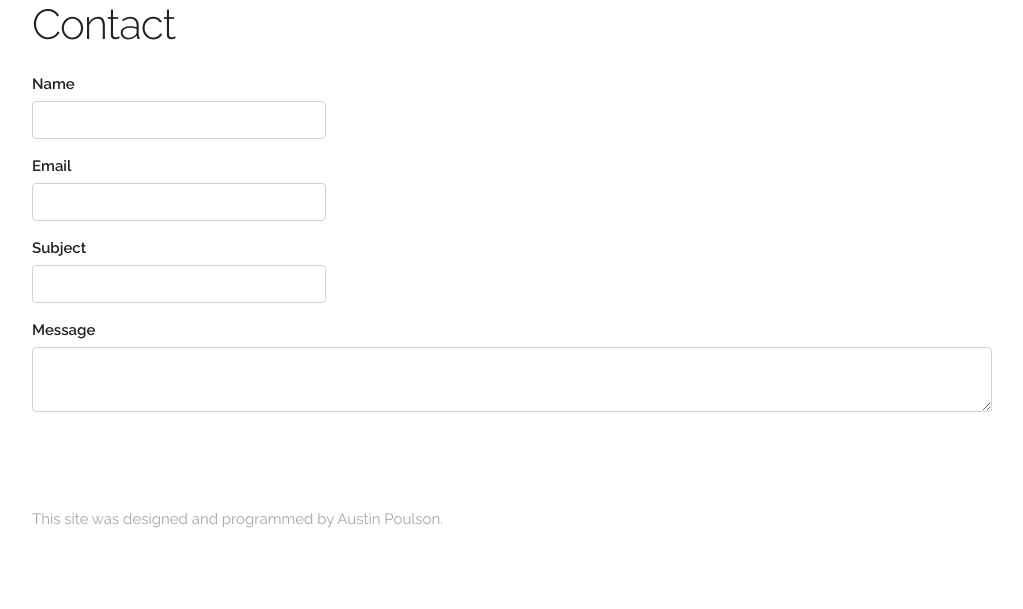
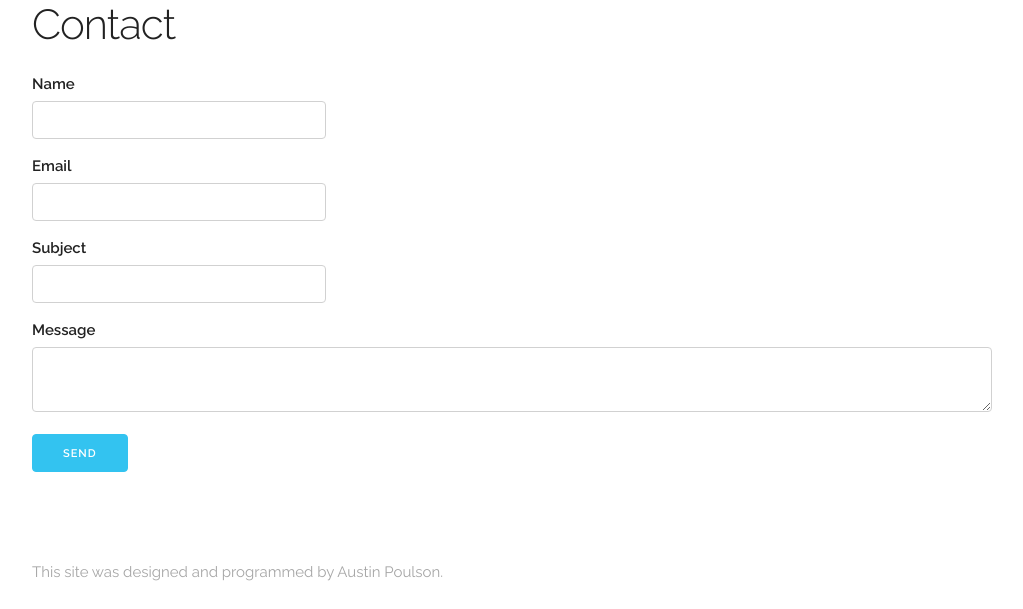
Before and after one commit to AustinPoulson/Austinpoulsoncom, a PHP site: page / in a window 1280 px wide. Shown: the part 3554-4163 px from the top of the page, without its empty margins (128-1151 px from the left). Before the commit the page ends 4082 px from the top, so only its background shows below. Run offline with PHP 8.4, Linux system fonts and the light colour scheme; some libraries are stand-ins or nearby versions.

Commit message:
Fix button

```diff
--- a/index.php
+++ b/index.php
@@ -283,12 +283,12 @@
     </div>
     <div class="row">
       <div class="three columns">
-        <div class="g-recaptcha" name="recaptcha_response" data-sitekey="6LeC2dsZAAAAAHWGKvYvqBJBOSk4d4CFASoR0G30"></div>
+        <input type="hidden" name="recaptcha_response" id="recaptchaResponse">
       </div>
     </div>
     <div class="row">
       <div class="three columns">
-        <input type="hidden" name="recaptcha_response" id="recaptchaResponse">
+        <input class="button-primary" type="submit" value="send" name="_send" data-submit="Sending...">
       </div>
     </div>
     </form>
```
